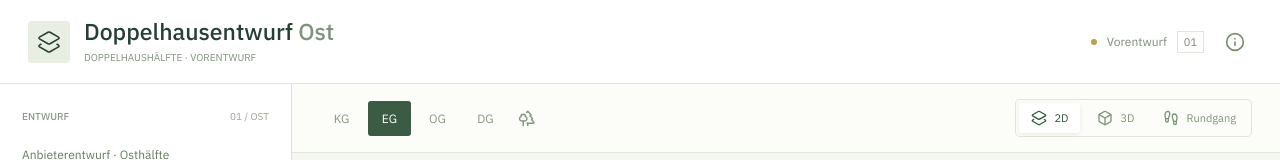
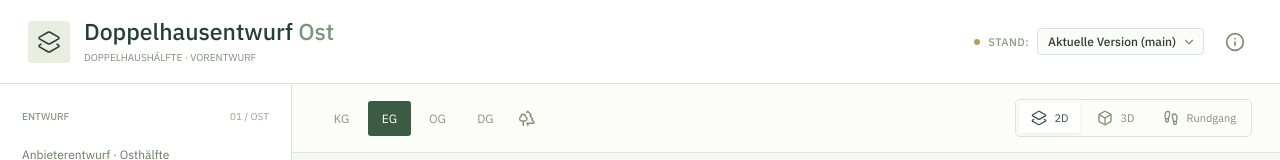
Before and after one commit to domoson/new-home, a React (Vite) app: page / in a window 1280 px wide. Shown: the top 160 px of the page. Built offline with nearby package versions, Linux system fonts and the light colour scheme.

Commit message:
feat: dynamische Versionsauswahl und Multi-Version-Deploy fuer GitHub Pages

```diff
--- /dev/null
+++ b/public/versions.json
@@ -0,0 +1,5 @@
+[
+  { "id": "latest", "name": "Aktuelle Version (main)" },
+  { "id": "MHW-Entwurf", "name": "MHW Entwurf" },
+  { "id": "7x10-final", "name": "7x10 final" }
+]
--- a/src/App.tsx
+++ b/src/App.tsx
@@ -1,5 +1,5 @@
 import { lazy, Suspense, useEffect, useRef, useState } from 'react'
-import { ArrowDownToLine, ArrowUpRight, Box, BrickWall, Footprints, Info, Layers2, Maximize, Minus, Plus, Ruler, Scissors, Sofa, Trees, X } from 'lucide-react'
+import { ArrowDownToLine, ArrowUpRight, Box, BrickWall, ChevronDown, Footprints, Info, Layers2, Maximize, Minus, Plus, Ruler, Scissors, Sofa, Trees, X } from 'lucide-react'
 import { area, floorIds, format, makeFloor, roomArea, stairOpeningParts } from './model'
 import type { FloorId } from './model'
 import FloorPlan from './FloorPlan'
@@ -30,7 +30,43 @@ export default function App() {
   const [reset, setReset] = useState(0)
   const [info, setInfo] = useState(false)
   const [roomsOpen, setRoomsOpen] = useState(false)
+  const [versions, setVersions] = useState<Array<{ id: string; name: string }>>([])
+  const [currentVersion, setCurrentVersion] = useState('latest')
   const canvasArea = useRef<HTMLDivElement>(null)
+
+  useEffect(() => {
+    // Detect current version from URL path
+    const pathParts = window.location.pathname.replace(/\/+$/, '').split('/')
+    const lastPart = pathParts[pathParts.length - 1]
+
+    fetch('./versions.json')
+      .then(res => res.json())
+      .then((data: Array<{ id: string; name: string }>) => {
+        if (Array.isArray(data)) {
+          setVersions(data)
+          const matched = data.find(v => v.id === lastPart)
+          if (matched) {
+            setCurrentVersion(matched.id)
+          } else if (lastPart === 'latest' || lastPart === '') {
+            setCurrentVersion('latest')
+          }
+        }
+      })
+      .catch(() => {})
+  }, [])
+
+  const switchVersion = (targetVersionId: string) => {
+    if (targetVersionId === currentVersion) return
+    const isRootOrLatest = currentVersion === 'latest' && !window.location.pathname.includes('/latest')
+    let targetPath = ''
+    if (isRootOrLatest) {
+      targetPath = targetVersionId === 'latest' ? './' : `./${targetVersionId}/`
+    } else {
+      targetPath = targetVersionId === 'latest' ? '../latest/' : `../${targetVersionId}/`
+    }
+    window.location.href = targetPath
+  }
+
   useEffect(() => {
     if (mode !== 'plan') return
     const host = canvasArea.current!
@@ -56,7 +92,39 @@ export default function App() {
     const link = document.createElement('a'); link.href = url; link.download = `Hausentwurf-${exterior ? 'Aussenanlagen' : section ? 'Schnitt' : floorId}.svg`; link.click(); URL.revokeObjectURL(url)
   }
   return <div className="app">
-    <header className="header"><div className="brand-mark"><Layers2 size={24} strokeWidth={1.6} /></div><div className="brand"><h1>Doppelhausentwurf <span>Ost</span></h1><p>DOPPELHAUSHÄLFTE · VORENTWURF</p></div><div className="project-state"><span className="status-dot" /> Vorentwurf <span className="revision">01</span></div><button className="icon-button" onClick={() => setInfo(true)} title="Planungsannahmen" aria-label="Planungsannahmen"><Info size={20} /></button></header>
+    <header className="header">
+      <div className="brand-mark"><Layers2 size={24} strokeWidth={1.6} /></div>
+      <div className="brand">
+        <h1>Doppelhausentwurf <span>Ost</span></h1>
+        <p>DOPPELHAUSHÄLFTE · VORENTWURF</p>
+      </div>
+      <div className="project-state">
+        {versions.length > 0 ? (
+          <div className="version-selector-wrap">
+            <span className="status-dot" />
+            <span className="version-label">Stand:</span>
+            <div className="version-select-box">
+              <select
+                className="version-select"
+                value={currentVersion}
+                onChange={e => switchVersion(e.target.value)}
+                aria-label="Entwurfsstand auswählen"
+              >
+                {versions.map(v => (
+                  <option key={v.id} value={v.id}>
+                    {v.name}
+                  </option>
+                ))}
+              </select>
+              <ChevronDown size={14} className="version-select-arrow" />
+            </div>
+          </div>
+        ) : (
+          <><span className="status-dot" /> Vorentwurf <span className="revision">01</span></>
+        )}
+      </div>
+      <button className="icon-button" onClick={() => setInfo(true)} title="Planungsannahmen" aria-label="Planungsannahmen"><Info size={20} /></button>
+    </header>
     <div className="workspace">
       <aside className={`sidebar ${roomsOpen ? 'is-open' : ''}`}>
         {exterior ? <><div className="sidebar-heading"><span className="eyebrow">GRUNDSTÜCK</span><span className="small-index">OST + WEST</span></div><div className="floor-heading"><h2>Außenanlagen</h2></div><div className="level-metrics"><div><strong>{format(siteArea)}<small> m²</small></strong><span>Grundstück gesamt</span></div><div><strong>4</strong><span>Stellplätze</span></div></div><div className="room-list" aria-label="Außenobjekte">{siteItems.filter(item => !item.id.startsWith('approach') && !item.id.startsWith('access')).map(item => <button key={item.id} className={`room-row ${siteItem.id === item.id ? 'active' : ''}`} aria-pressed={siteItem.id === item.id} onClick={() => setSiteItem(item)}><span className="room-swatch" style={{ background: item.color }} /><span>{item.name}</span></button>)}</div><section className="room-detail" aria-live="polite"><div className="eyebrow">AUSSENMASSE</div><h3>{siteItem.name}</h3><p>{siteItem.details}</p>{siteItem.id.startsWith('carport') && <p>3,00 m Mindestabstand zur Südgrenze. Rückwand geschlossen; Tonnenfläche dahinter.</p>}{siteItem.id.startsWith('bins') && <p>Kompost, Restmüll, Papier: je eine schematische 240-l-Tonne, 60 × 75 cm. Bedienfläche davor 0,90 m tief.</p>}{siteItem.id.startsWith('open') && <p>5,00 m Stellplatzlänge plus mindestens 0,45 m Vorfläche zur schrägen Südgrenze.</p>}</section></> : <>
```
Also changed, not shown: src/App.css.
